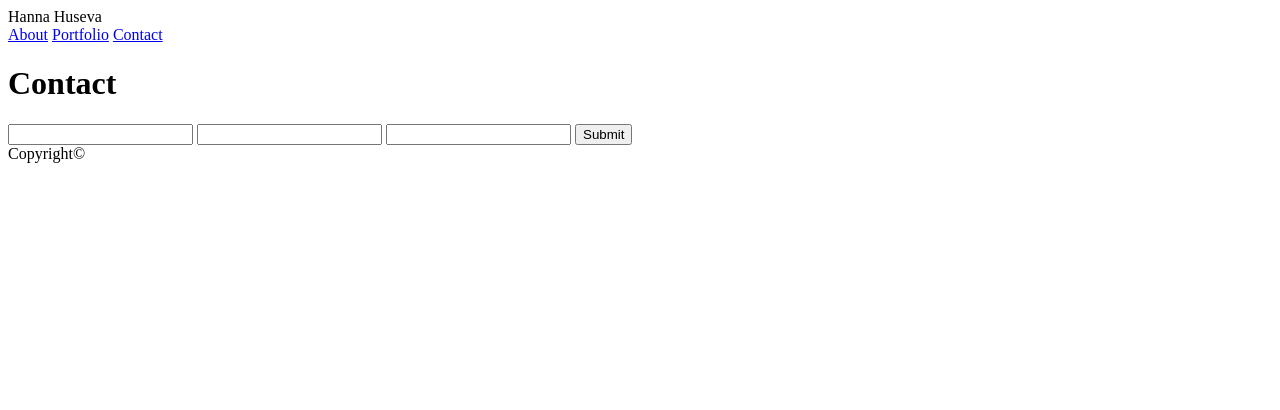
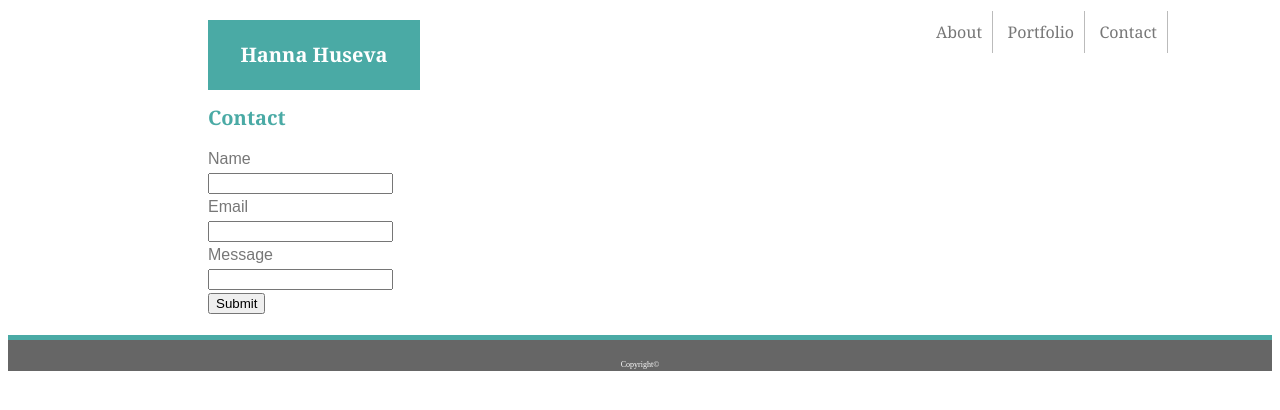
Before and after one commit to hannusja/Basic-Portfolio, a plain HTML site: page contact.html in a window 1280 px wide. Drawn offline with Linux system fonts and the light colour scheme.

Commit message:
almost there

```diff
--- a/assets/css/style.css
+++ b/assets/css/style.css
@@ -0,0 +1,54 @@
+header {
+    text-align: center;
+    margin: 10px 10px 0px 0px;
+    width: 20%;
+    background-color: #4aaaa5;
+    padding: 20px 10px 20px 10px;
+    font-size: 20px;
+    font-family: 'Georgia', Times, 'Times New Roman', serif;
+    font-weight: bold;
+    color: white;
+}
+nav {
+    float: right;
+    display: block;
+    background-color: #ffffff;
+}
+a {
+    text-decoration: none;
+    font-family: 'Georgia', Times, 'Times New Roman', serif;
+    color: #777777;
+    border-right: 1px solid #bbb;
+    padding: 10px;
+}
+div {
+    width: 960px;
+    margin-top: 20px;
+    margin-bottom: 20px;
+    margin-right: 200px;
+    margin-left: 200px;
+    font-family: 'Arial', sans-serif;
+    line-height: 1.5;
+    color: #777777;
+    background-color: #ffffff;
+}
+img {
+    padding-right: 30px;
+    float: left;
+}
+h1 {
+    font-family: 'Georgia', Times, 'Times New Roman', serif;
+    font-weight: bold;
+    color: #4aaaa5;
+    font-size: 20px;
+}
+footer {
+    font-size: 8px;
+    color: #ffffff;
+    text-align: center;
+    background-color: #666666;
+    padding: 20px 20px 2px 20px;
+    border-style: solid;
+    border-width: 5px 0px 0px 0px;
+    border-color: #4aaaa5;
+}
--- a/contact.html
+++ b/contact.html
@@ -8,19 +8,27 @@
     <link rel="stylesheet" href="assets/css/style.css">
 </head>
 <body>
-    <header>Hanna Huseva</header>
-    <nav>
-        <a href="index.html">About</a>
-        <a href="portfolio.html">Portfolio</a>
-        <a href="contact.html">Contact</a>
-    </nav>
-    <content>
+    <div>
+        <nav>
+            <a href="index.html">About</a>
+            <a href="portfolio.html">Portfolio</a>
+            <a href="contact.html">Contact</a>
+        </nav>
+        <header>Hanna Huseva</header>
         <h1>Contact</h1>
-        <input type="text" name="" id="">
-        <input type="email" name="" id="">
-        <input type="text" name="" id="">
-        <button type="submit">Submit</button>
-    </content>
+        <form action=""> <!--there will be a link to somewhere once we learn it-->
+            Name <br>
+            <input type="text" name="name">
+            <br>
+            Email <br>
+            <input type="email" name="email">
+            <br>
+            Message <br>
+            <input type="text" name="text">
+            <br>
+            <input type="submit" value="Submit">
+        </form>
+    </div>
     <footer>Copyright©</footer>
 </body>
 </html>
```
Also changed, not shown: index.html (+12 -10 lines), portfolio.html (+12 -8 lines).
